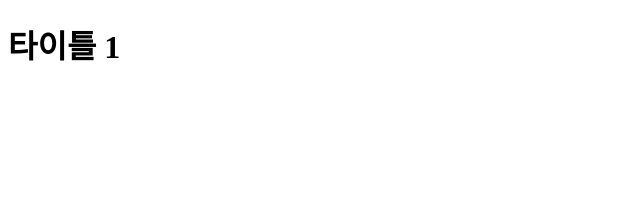
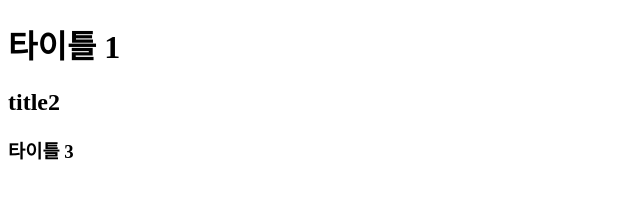
Before and after one commit to psh38/git_ex, a plain HTML site: page index.html in a window 1280 px wide. Shown: the whole page, without its empty margins (0-640 px from the left). Drawn offline with Linux system fonts and the light colour scheme.

Commit message:
h3 추가

```diff
--- a/index.html
+++ b/index.html
@@ -7,5 +7,7 @@
 </head>
 <body>
   <h1>타이틀 1</h1>
+  <h2>title2</h2>
+  <h3>타이틀 3</h3>
 </body>
 </html>
```
